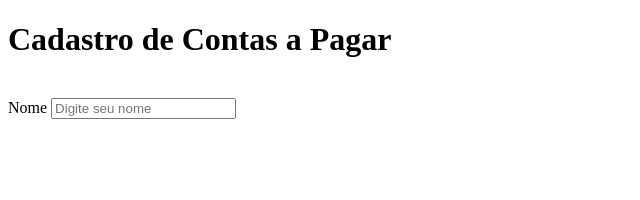
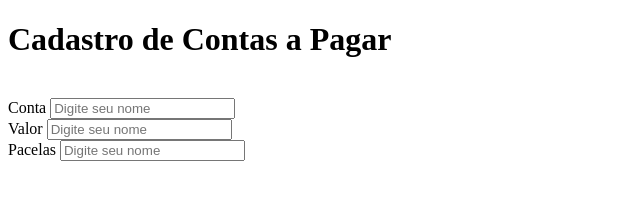
Before and after one commit to osvaldo-marinho/controle-financeiro, a plain HTML site: page cad_cont_pag.html in a window 1280 px wide. Shown: the whole page, without its empty margins (0-640 px from the left). Drawn offline with Linux system fonts and the light colour scheme.

Commit message:
Update cad_cont_pag.html

```diff
--- a/cad_cont_pag.html
+++ b/cad_cont_pag.html
@@ -10,8 +10,16 @@
     <br>
     <form action="" method="post" enctype="multipart/form-data"></form>
         <div>
-            <label for="">Nome</label>
+            <label for="">Conta</label>
             <input name="Nome" required="required" placeholder="Digite seu nome" type="text">
+        </div>
+        <div>
+            <label for="">Valor</label>
+            <input name="Valor" required="required" placeholder="Digite seu nome" type="text">
+        </div>
+        <div>
+            <label for="">Pacelas</label>
+            <input name="Parcelas" required="required" placeholder="Digite seu nome" type="text">
         </div>
     </form>
 </body>
```
